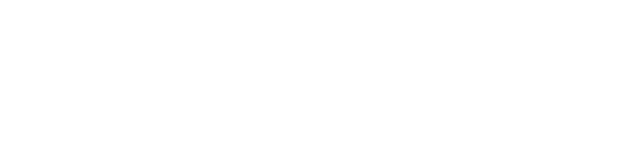
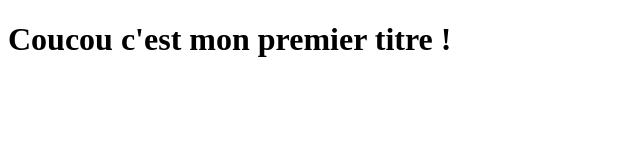
Before and after one commit to karine-bernard/mon-premier-site, a plain HTML site: page index.html in a window 1280 px wide. Shown: the whole page, without its empty margins (0-640 px from the left). Drawn offline with Linux system fonts and the light colour scheme.

Commit message:
add-title

```diff
--- a/index.html
+++ b/index.html
@@ -6,6 +6,6 @@
     <title>Document</title>
 </head>
 <body>
-
+    <h1>Coucou c'est mon premier titre !</h1>
 </body>
 </html>
```
